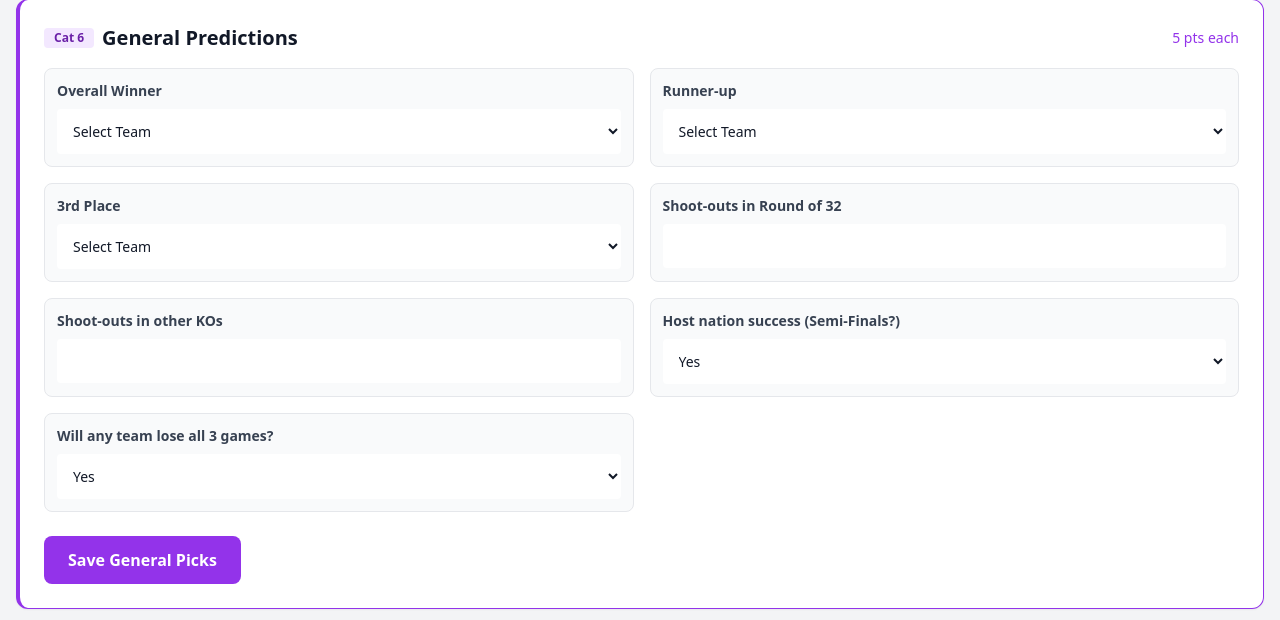
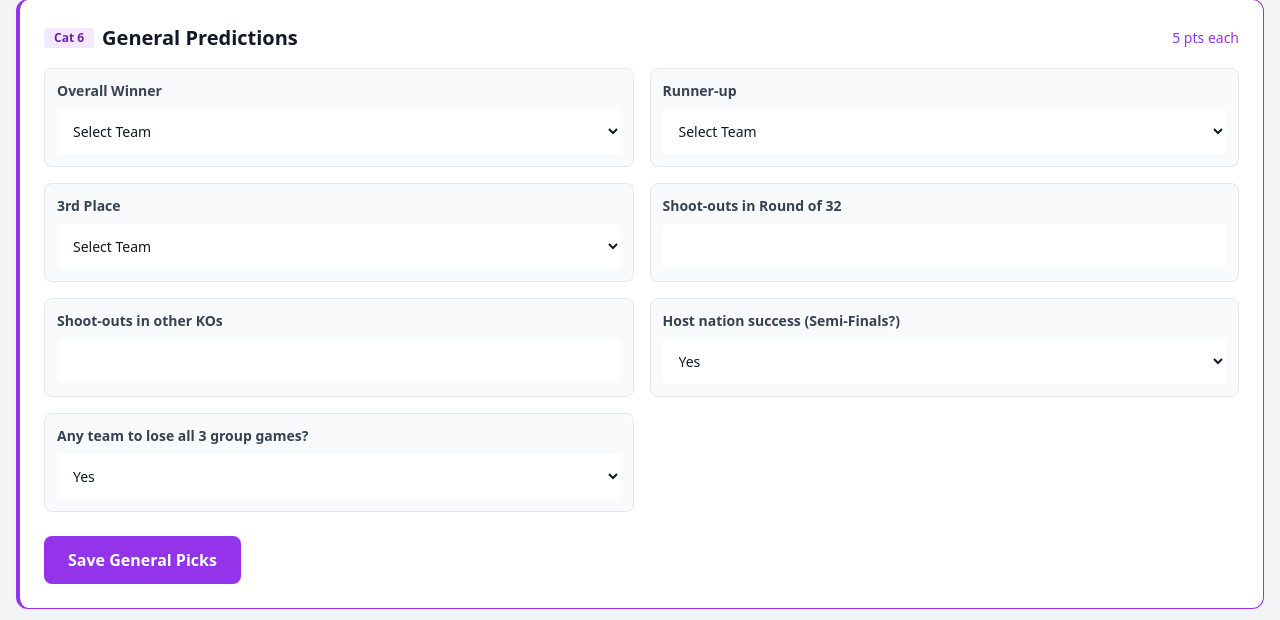
Before and after one commit to davebassant/worldcupquiz2026, a Flask app: page /predictions in a window 1280 px wide. Shown: the part 2919-3539 px from the top of the page. Run offline with Flask 3, Linux system fonts and the light colour scheme; the visitor is signed in with stand-in values (Sample User, id 1); data comes from the database, SQL or seed files in the repository; data that the repository does not hold is empty; some libraries are stand-ins or nearby versions.

Commit message:
Clarify Category 6 wipeout question refers to group stage games

```diff
--- a/app/templates/predictions.html
+++ b/app/templates/predictions.html
@@ -192,7 +192,7 @@
                     ('penalties_round_32', 'Shoot-outs in Round of 32', 'number'),
                     ('penalties_knockout_rest', 'Shoot-outs in other KOs', 'number'),
                     ('host_success', 'Host nation success (Semi-Finals?)', 'bool'),
-                    ('wipeout_exists', 'Will any team lose all 3 games?', 'bool')
+                    ('wipeout_exists', 'Any team to lose all 3 group games?', 'bool')
                 ] %}
                 <div class="bg-gray-50 p-3 rounded-lg border">
                     <label class="block text-sm font-bold text-gray-700 mb-2">{{ label }}</label>
```
